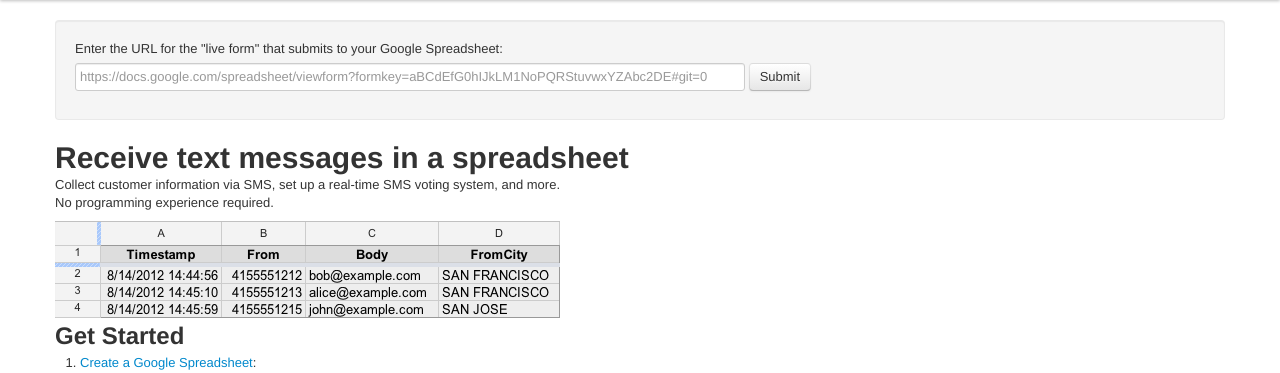
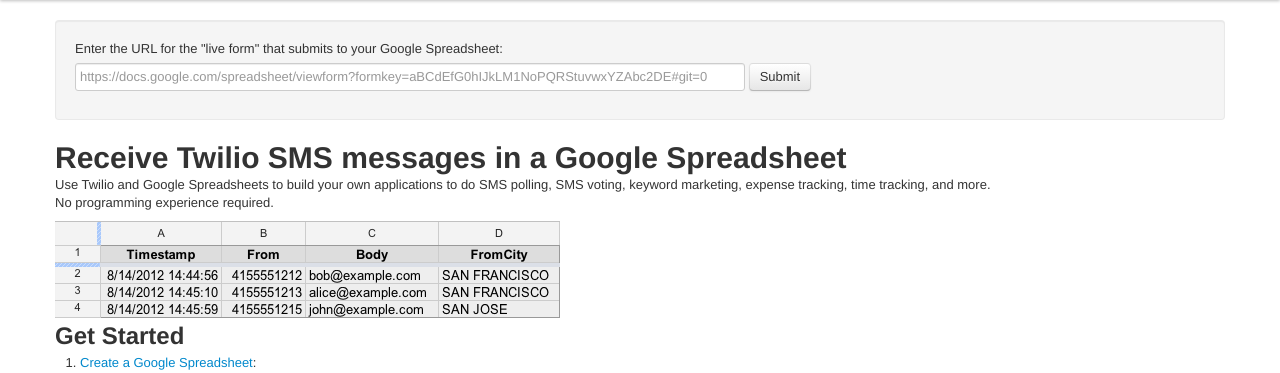
Before and after one commit to jpf/TwilioSheet, a Flask app: page / in a window 1280 px wide. Shown: the part 40-413 px from the top of the page. Run offline with Flask 2, Linux system fonts and the light colour scheme; some libraries are stand-ins or nearby versions.

Commit message:
updating description text

```diff
--- a/templates/base.html
+++ b/templates/base.html
@@ -67,9 +67,10 @@
       </div>
 
       {% if state == 'nothing-submitted' %}
-	<h1>Receive text messages in a spreadsheet</h1>
-	<p>Collect customer information via SMS, set up a real-time
-      SMS voting system, and more.<br/> No programming experience
+	<h1>Receive Twilio SMS messages in a Google Spreadsheet</h1>
+	<p>Use Twilio and Google Spreadsheets to build your own
+	applications to do SMS polling, SMS voting, keyword marketing,
+	expense tracking, time tracking, and more.<br/> No programming experience
 	required.</p>
       <img src="/static/img/twiliosheet-example.png" />
       <h2>Get Started</h2>
@@ -111,7 +112,12 @@
 	<li>Paste the URL in the step above into the "SMS Request URL" box.</li>
 	<li>Click the "Save Changes" button.<br/><img src="/static/img/6-paste-url.png"/></li>
 	<li>Send a text message to the number you just set up. </li>
-	<li>You should see your text message show up, live, in your Google Spreadsheet in about 5-10 seconds</li>
+      </ol>
+      <b>In your Google Spreadsheet:</b>
+	<li>You should see your text message show up, live, in your
+	Google Spreadsheet in about 5-10 seconds</li>
+	<li>Start writing formulas to process the incomming text
+	messages.</li>
       </ol>
     {% endif %}
     </div> <!-- /container -->
```
